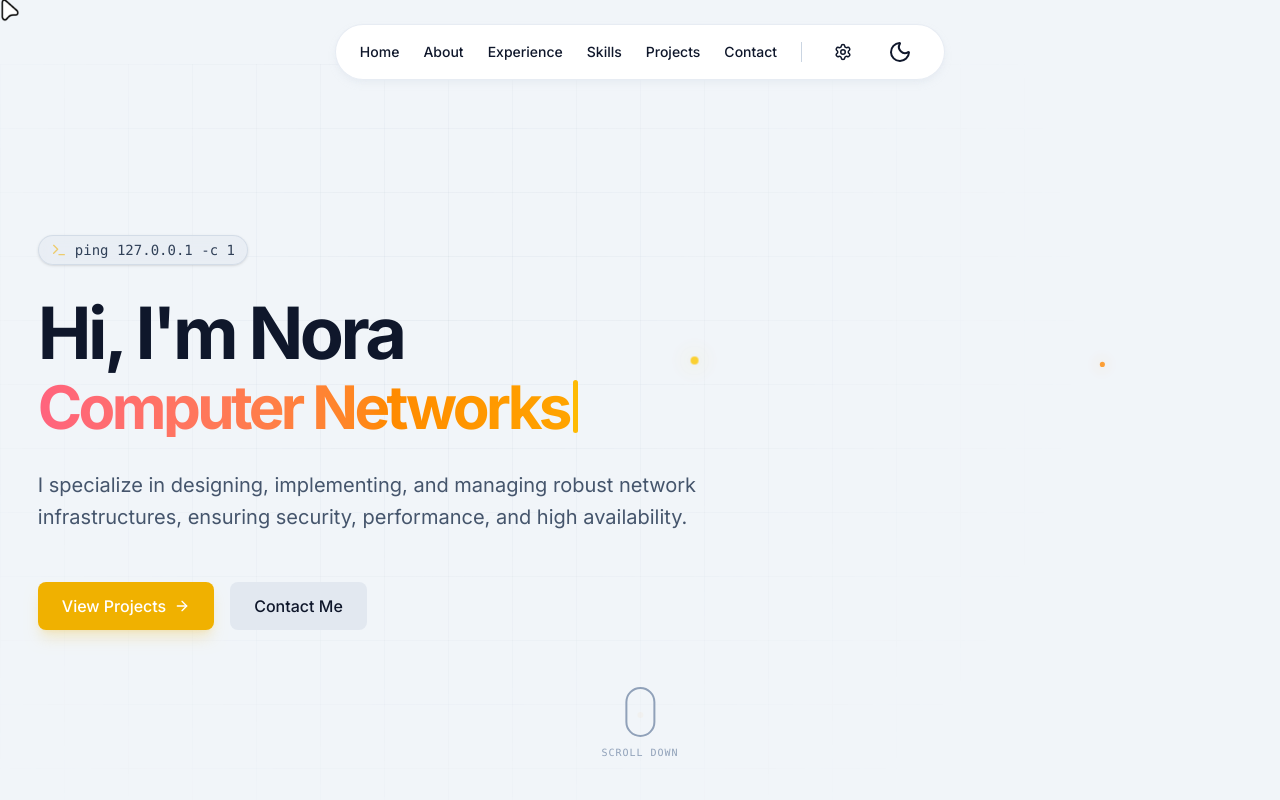
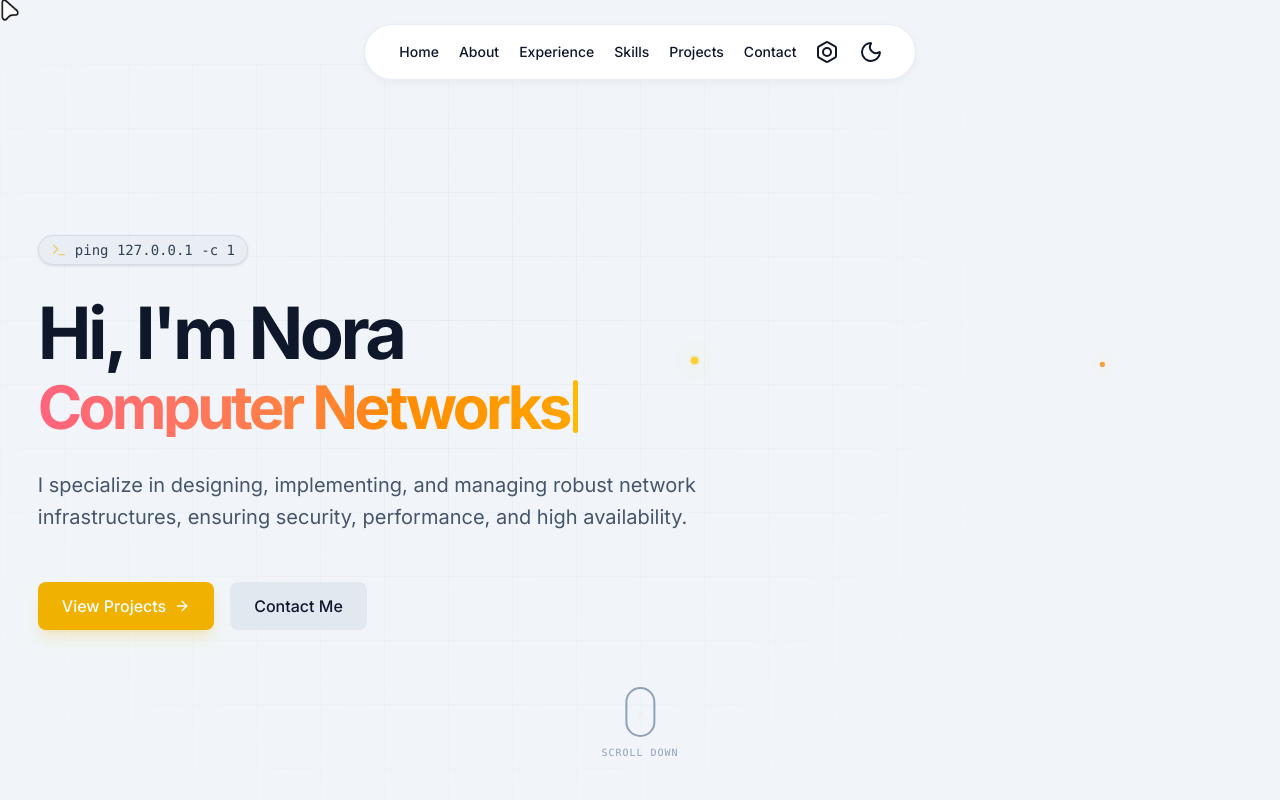
Before and after one commit to nguyen-nbtk05/portfolio, a Next.js app: page / in a window 1280 px wide. Shown: the top 800 px of the page. Built offline with nearby package versions, Linux system fonts and the light colour scheme; a web font is replaced by a local one.

Commit message:
feat: enhance footer and navbar with new social icons and tooltips, improve settings dropdown functionality

```diff
--- a/src/components/layouts/navbar.tsx
+++ b/src/components/layouts/navbar.tsx
@@ -1,7 +1,8 @@
 "use client";
 
 import Link from "next/link";
-import { useState } from "react";
+import { useState, useEffect } from "react";
+import { useTheme } from "next-themes";
 import {
   motion,
   useReducedMotion,
@@ -14,20 +15,82 @@ import { fadeUp, staggerContainer } from "@/lib/motion";
 import { SettingsDropdown } from "../ui/settings-dropdown";
 
 const navItems = [
-  { href: "/", label: { en: "Home", vi: "Trang chủ" } },
-  { href: "#about", label: { en: "About", vi: "Giới thiệu" } },
-  { href: "#experience", label: { en: "Experience", vi: "Kinh nghiệm" } },
-  { href: "#skills", label: { en: "Skills", vi: "Kỹ năng" } },
-  { href: "#projects", label: { en: "Projects", vi: "Dự án" } },
-  { href: "#contact", label: { en: "Contact", vi: "Liên hệ" } },
+  {
+    href: "/",
+    label: { en: "Home", vi: "Trang chủ" },
+    tooltip: { en: "Homepage", vi: "Về trang chủ" },
+  },
+  {
+    href: "#about",
+    label: { en: "About", vi: "Giới thiệu" },
+    tooltip: { en: "About me", vi: "Về tôi" },
+  },
+  {
+    href: "#experience",
+    label: { en: "Experience", vi: "Kinh nghiệm" },
+    tooltip: { en: "Work Experience", vi: "Kinh nghiệm làm việc" },
+  },
+  {
+    href: "#skills",
+    label: { en: "Skills", vi: "Kỹ năng" },
+    tooltip: { en: "My Tech Stack", vi: "Kỹ năng chuyên môn" },
+  },
+  {
+    href: "#projects",
+    label: { en: "Projects", vi: "Dự án" },
+    tooltip: { en: "Recent Works", vi: "Dự án tiêu biểu" },
+  },
+  {
+    href: "#contact",
+    label: { en: "Contact", vi: "Liên hệ" },
+    tooltip: { en: "Get in touch", vi: "Kết nối với tôi" },
+  },
 ];
+
+const DockTooltip = ({
+  children,
+  label,
+  isDropdownOpen = false,
+}: {
+  children: React.ReactNode;
+  label: React.ReactNode;
+  isDropdownOpen?: boolean;
+}) => {
+  return (
+    <div className="group relative flex items-center justify-center">
+      {children}
+      <div
+        className={`pointer-events-none absolute top-[calc(100%+14px)] z-50
+          transition-all duration-200 ease-out
+          scale-90 opacity-0
+          group-hover:scale-100 group-hover:opacity-100
+          ${isDropdownOpen ? "!scale-90 !opacity-0 !invisible" : ""}
+        `}
+      >
+        <div className="relative rounded-lg bg-slate-800 px-3 py-1.5 text-sm font-bold tracking-wide text-white shadow-xl dark:bg-slate-100 dark:text-slate-900">
+          <div className="absolute -top-1 left-1/2 h-2.5 w-2.5 -translate-x-1/2 rotate-45 rounded-sm bg-slate-800 dark:bg-slate-100" />
+          <span className="relative z-10 whitespace-nowrap">{label}</span>
+        </div>
+      </div>
+    </div>
+  );
+};
 
 export function Navbar() {
   const { lang } = useLanguage();
   const reduceMotion = useReducedMotion();
-
   const { scrollY } = useScroll();
   const [hidden, setHidden] = useState(false);
+  const { resolvedTheme } = useTheme();
+  const [mounted, setMounted] = useState(false);
+  const [isSettingsOpen, setIsSettingsOpen] = useState(false);
+
+  useEffect(() => {
+    const timer = setTimeout(() => {
+      setMounted(true);
+    }, 0);
+    return () => clearTimeout(timer);
+  }, []);
 
   useMotionValueEvent(scrollY, "change", (latest) => {
     const previous = scrollY.getPrevious() ?? 0;
@@ -47,32 +110,59 @@ export function Navbar() {
           y: hidden ? "-150%" : 0,
         }}
         transition={{ duration: 0.35, ease: [0.22, 1, 0.36, 1] }}
-        className="pointer-events-auto flex h-[3.5rem] w-max items-center rounded-full border border-slate-200/80 bg-white/95 px-6 backdrop-blur-md shadow-md shadow-slate-200/50 dark:border-white/10 dark:bg-black/90 dark:shadow-none"
+        className="pointer-events-auto flex h-[3.5rem] w-fit items-center rounded-full border border-slate-200/80 bg-white/95 px-6 backdrop-blur-md shadow-md shadow-slate-200/50 dark:border-white/10 dark:bg-black/90 dark:shadow-none"
       >
         <motion.nav
-          className="hidden items-center gap-6 text-sm font-medium md:flex"
+          className="hidden items-center gap-0 text-sm font-medium md:flex"
           initial={reduceMotion ? false : "hidden"}
           animate="visible"
           variants={staggerContainer(0.05, 0.15)}
         >
           {navItems.map((item) => (
             <motion.div key={item.href} variants={fadeUp}>
+              <DockTooltip label={lang(item.tooltip)}>
                 <Link
                   href={item.href}
-                className="group relative transition-colors hover:text-yellow-500"
+                  className="flex items-center justify-center rounded-full px-2.5 py-1.5 transition-all duration-200 hover:bg-slate-100 hover:text-amber-500 dark:hover:bg-slate-800"
                 >
                   {lang(item.label)}
-                <span className="absolute -bottom-1 left-0 h-px w-0 bg-yellow-500 transition-all duration-200 group-hover:w-full" />
                 </Link>
+              </DockTooltip>
             </motion.div>
           ))}
         </motion.nav>
 
-        <div className="hidden md:block w-px h-5 bg-slate-300 dark:bg-slate-700 mx-6" />
+        <div className="flex items-center gap-1">
+          <DockTooltip
+            label={lang({
+              en: "Settings & Preferences",
+              vi: "Cài đặt & Tùy chọn",
+            })}
+            isDropdownOpen={isSettingsOpen}
+          >
+            <div>
+              <SettingsDropdown onOpenChange={setIsSettingsOpen} />
+            </div>
+          </DockTooltip>
 
-        <div className="flex items-center gap-5">
-          <SettingsDropdown />
+          <DockTooltip
+            label={lang({
+              en: !mounted
+                ? "Theme"
+                : resolvedTheme === "dark"
+                  ? "Switch to Light Mode"
+                  : "Switch to Dark Mode",
+              vi: !mounted
+                ? "Giao diện"
+                : resolvedTheme === "dark"
+                  ? "Chuyển sang nền sáng"
+                  : "Chuyển sang nền tối",
+            })}
+          >
+            <div>
               <AnimatedThemeToggler variant="circle" duration={800} />
+            </div>
+          </DockTooltip>
         </div>
       </motion.header>
     </div>
--- a/src/components/ui/icons.tsx
+++ b/src/components/ui/icons.tsx
@@ -17,24 +17,26 @@ export function Github(props: React.SVGProps<SVGSVGElement>) {
     </svg>
   );
 }
+export const XIcon = (props: React.SVGProps<SVGSVGElement>) => (
+  <svg viewBox="0 0 24 24" fill="currentColor" {...props}>
+    <path d="M18.901 1.153h3.68l-8.04 9.19L24 22.846h-7.406l-5.8-7.584-6.638 7.584H.474l8.6-9.83L0 1.154h7.594l5.243 6.932ZM17.61 20.644h2.039L6.486 3.24H4.298Z" />
+  </svg>
+);
 
-export function Linkedin(props: React.SVGProps<SVGSVGElement>) {
-  return (
-    <svg
-      xmlns="http://www.w3.org/2000/svg"
-      width="24"
-      height="24"
-      viewBox="0 0 24 24"
-      fill="none"
-      stroke="currentColor"
-      strokeWidth="2"
-      strokeLinecap="round"
-      strokeLinejoin="round"
-      {...props}
-    >
-      <path d="M16 8a6 6 0 0 1 6 6v7h-4v-7a2 2 0 0 0-2-2 2 2 0 0 0-2 2v7h-4v-7a6 6 0 0 1 6-6z" />
-      <rect x="2" y="9" width="4" height="12" />
-      <circle cx="4" cy="4" r="2" />
-    </svg>
-  );
-}
+export const FacebookIcon = (props: React.SVGProps<SVGSVGElement>) => (
+  <svg viewBox="0 0 24 24" fill="currentColor" {...props}>
+    <path d="M24 12.073c0-6.627-5.373-12-12-12s-12 5.373-12 12c0 5.99 4.388 10.954 10.125 11.854v-8.385H7.078v-3.469h3.047V9.43c0-3.007 1.792-4.669 4.533-4.669 1.312 0 2.686.235 2.686.235v2.953H15.83c-1.491 0-1.956.925-1.956 1.874v2.25h3.328l-.532 3.469h-2.796v8.385C19.612 23.027 24 18.062 24 12.073z"/>
+  </svg>
+);
+
+export const TelegramIcon = (props: React.SVGProps<SVGSVGElement>) => (
+  <svg viewBox="0 0 24 24" fill="currentColor" {...props}>
+    <path d="M11.944 0A12 12 0 0 0 0 12a12 12 0 0 0 12 12 12 12 0 0 0 12-12A12 12 0 0 0 12 0a12 12 0 0 0-.056 0zm4.962 7.224c.1-.002.321.023.465.14a.506.506 0 0 1 .171.325c.016.093.036.306.02.472-.18 1.898-.962 6.502-1.36 8.627-.168.9-.499 1.201-.82 1.23-.696.065-1.225-.46-1.9-.902-1.056-.693-1.653-1.124-2.678-1.8-1.185-.78-.417-1.21.258-1.91.177-.184 3.247-2.977 3.307-3.23.007-.032.014-.15-.056-.212s-.174-.041-.249-.024c-.106.024-1.793 1.14-5.061 3.345-.48.33-.913.49-1.302.48-.428-.008-1.252-.241-1.865-.44-.752-.245-1.349-.374-1.297-.789.027-.216.325-.437.893-.663 3.498-1.524 5.83-2.529 6.998-3.014 3.332-1.386 4.025-1.627 4.476-1.635z"/>
+  </svg>
+);
+
+export const DiscordIcon = (props: React.SVGProps<SVGSVGElement>) => (
+  <svg viewBox="0 0 24 24" fill="currentColor" {...props}>
+    <path d="M20.317 4.3698a19.7913 19.7913 0 00-4.8851-1.5152.0741.0741 0 00-.0785.0371c-.211.3753-.4447.8648-.6083 1.2495-1.8447-.2762-3.68-.2762-5.4868 0-.1636-.3933-.4058-.8742-.6177-1.2495a.077.077 0 00-.0785-.037 19.7363 19.7363 0 00-4.8852 1.515.0699.0699 0 00-.0321.0277C.5334 9.0458-.319 13.5799.0992 18.0578a.0824.0824 0 00.0312.0561c2.0528 1.5076 4.0413 2.4228 5.9929 3.0294a.0777.0777 0 00.0842-.0276c.4616-.6304.8731-1.2952 1.226-1.9942a.076.076 0 00-.0416-.1057c-.6528-.2476-1.2743-.5495-1.8722-.8923a.077.077 0 01-.0076-.1277c.1258-.0943.2517-.1923.3718-.2914a.0743.0743 0 01.0776-.0105c3.9278 1.7933 8.18 1.7933 12.0614 0a.0739.0739 0 01.0785.0095c.1202.099.246.1981.3728.2924a.077.077 0 01-.0066.1276 12.2986 12.2986 0 01-1.873.8914.0766.0766 0 00-.0407.1067c.3604.698.7719 1.3628 1.225 1.9932a.076.076 0 00.0842.0286c1.961-.6067 3.9495-1.5219 6.0023-3.0294a.077.077 0 00.0313-.0552c.5004-5.177-.8382-9.6739-3.5485-13.6604a.061.061 0 00-.0312-.0286zM8.02 15.3312c-1.1825 0-2.1569-1.0857-2.1569-2.419 0-1.3332.9555-2.4189 2.157-2.4189 1.2108 0 2.1757 1.0952 2.1568 2.419 0 1.3332-.9555 2.4189-2.1569 2.4189zm7.9748 0c-1.1825 0-2.1569-1.0857-2.1569-2.419 0-1.3332.9554-2.4189 2.1569-2.4189 1.2108 0 2.1757 1.0952 2.1568 2.419 0 1.3332-.946 2.4189-2.1568 2.4189Z" />
+  </svg>
+);
--- a/src/components/ui/settings-dropdown.tsx
+++ b/src/components/ui/settings-dropdown.tsx
@@ -2,7 +2,7 @@
 
 import { useState, useEffect, useRef } from "react";
 import { motion, AnimatePresence } from "motion/react";
-import { Settings, ChevronRight, Languages, Type } from "lucide-react";
+import { Bolt, ChevronRight, Languages, Type } from "lucide-react";
 import { useLanguage } from "@/hooks/use-language";
 
 const ActiveBadge = () => (
@@ -11,13 +11,19 @@ const ActiveBadge = () => (
   </span>
 );
 
-export function SettingsDropdown() {
+export function SettingsDropdown({ onOpenChange }: { onOpenChange?: (isOpen: boolean) => void }) {
   const { language, setLanguage } = useLanguage();
   const [mounted, setMounted] = useState(false);
   const [isOpen, setIsOpen] = useState(false);
   const [activeSubMenu, setActiveSubMenu] = useState<string | null>(null);
   const [currentFont, setCurrentFont] = useState("sans");
   const dropdownRef = useRef<HTMLDivElement>(null);
+
+  useEffect(() => {
+    if (onOpenChange) {
+      onOpenChange(isOpen);
+    }
+  }, [isOpen, onOpenChange]);
 
   useEffect(() => {
     const timeoutId = setTimeout(() => setMounted(true), 0);
@@ -64,7 +70,7 @@ export function SettingsDropdown() {
         }`}
         aria-label="Settings"
       >
-        <Settings size={18} className={isOpen ? "animate-spin-slow" : ""} />
+        <Bolt size={24} className={isOpen ? "animate-spin-slow" : ""} />
       </button>
 
       <AnimatePresence>
--- a/src/data/config.ts
+++ b/src/data/config.ts
@@ -2,7 +2,11 @@ export const siteConfig = {
   name: "Nora",
   email: "thieunguyendl2@gmail.com",
   github: "https://github.com",
-  linkedin: "https://linkedin.com",
+  phone: "+84 123 456 789",
+  x: "https://x.com/yourusername",
+  facebook: "https://facebook.com/yourusername",
+  telegram: "https://t.me/yourusername",
+  discord: "https://discordapp.com/users/your_id",
   role: {
     en: "Computer Networks",
     vi: "Kỹ Sư Mạng Máy Tính",
```
Also changed, not shown: src/components/layouts/footer.tsx (+61 -29 lines). Lines whose indentation alone changed are shown as unchanged.
